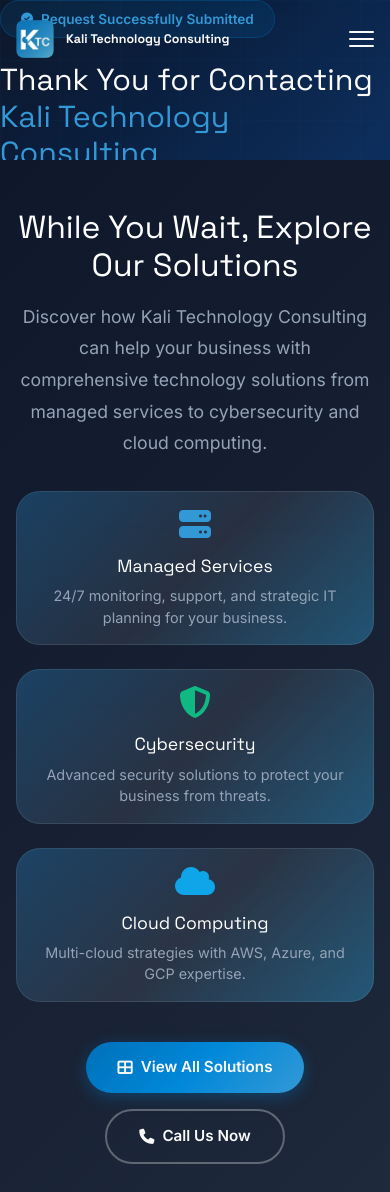
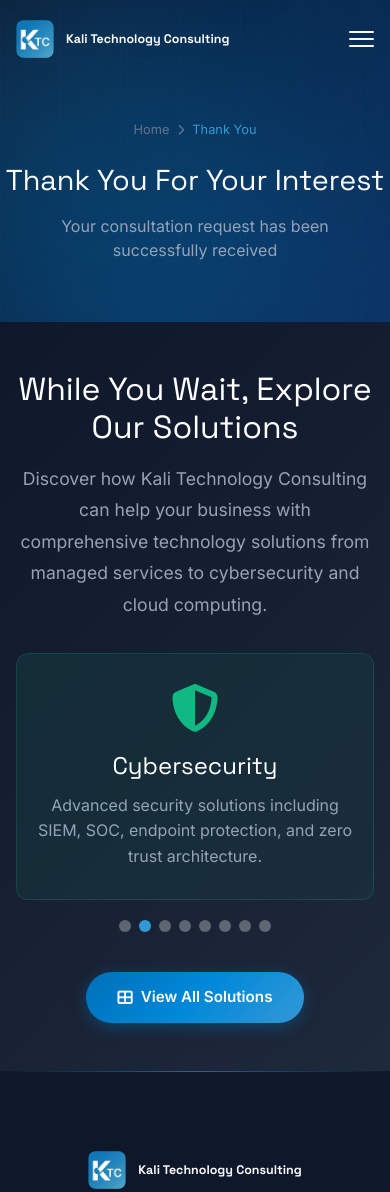
Before and after one commit to JalapenoTek/kalitc, a plain HTML site: page multipage/thank-you.html in a window 390 px wide. Shown: the top 1192 px of the page. Drawn offline with nearby package versions, Linux system fonts and the light colour scheme.

Commit message:
Enhance thank-you page with auto-scrolling services carousel and clean up content
- Add auto-scrolling carousel with all 8 services (Managed Services, Cybersecurity, Cloud Computing, Network & Voice, UC & Collaboration, Contact Center, AI & Automation, Mobility & IoT)
- Make carousel 50% smaller in width for better proportions
- Remove 'Call Us Now' button, keep only 'View All Solutions'
- Remove 'Request Successfully Submitted' badge
- Remove entire hero section with 'Thank You for Contacting' content
- Remove duplicate 'Thank You For Your Interest' heading
- Add touch/swipe support for mobile devices
- Add interactive indicators and auto-play functionality
- Optimize for mobile with responsive design
- Add proper page header with breadcrumbs

```diff
--- a/multipage/thank-you.html
+++ b/multipage/thank-you.html
@@ -80,76 +80,23 @@
         </div>
     </nav>
 
-    <!-- Thank You Hero Section -->
-    <section class="hero" role="main">
-        <div class="container">
-            <div class="hero-grid">
-                <div class="hero-content">
-                    <div class="hero-badge">
-                        <i class="fas fa-check-circle"></i> Request Successfully Submitted
-                    </div>
-                    <h1>Thank You for Contacting <span style="color:#3399d6;">Kali Technology Consulting</span></h1>
-                    <p>
-                        Your consultation request has been successfully received. Our team of technology consultants
-                        will review your information and contact you within 24 hours to discuss your specific needs
-                        and how we can help transform your technology infrastructure.
-                    </p>
-
-                    <div class="hero-buttons">
-                        <a href="index.html" class="btn btn-primary">
-                            <i class="fas fa-home"></i> Back to Home
-                        </a>
-                        <a href="solutions.html" class="btn btn-secondary">
-                            <i class="fas fa-th-large"></i> Explore Solutions
-                        </a>
-                    </div>
-                </div>
-
-                <div class="hero-visual">
-                    <div class="hero-card" style="padding: 40px; text-align: center;">
-                        <div style="margin-bottom: 24px;">
-                            <div style="width: 80px; height: 80px; background: linear-gradient(135deg, #10b981, #059669); border-radius: 50%; display: flex; align-items: center; justify-content: center; margin: 0 auto 20px;">
-                                <i class="fas fa-check" style="font-size: 2rem; color: #fff;"></i>
-                            </div>
-                            <h3 style="color:#fff;font-size:1.3rem;margin-bottom:12px;">What Happens Next?</h3>
-                        </div>
-
-                        <div style="display: flex; flex-direction: column; gap: 16px; text-align: left;">
-                            <div style="display: flex; align-items: start; gap: 12px;">
-                                <div style="min-width: 24px; height: 24px; background: rgba(16,185,129,0.2); border-radius: 50%; display: flex; align-items: center; justify-content: center; margin-top: 2px;">
-                                    <i class="fas fa-envelope" style="font-size: 0.7rem; color: #10b981;"></i>
-                                </div>
-                                <div>
-                                    <div style="font-size: 0.9rem; font-weight: 600; color: #fff; margin-bottom: 4px;">Confirmation Email</div>
-                                    <div style="font-size: 0.8rem; color: #94a3b8; line-height: 1.4;">You'll receive a confirmation email with your request details.</div>
-                                </div>
-                            </div>
-
-                            <div style="display: flex; align-items: start; gap: 12px;">
-                                <div style="min-width: 24px; height: 24px; background: rgba(16,185,129,0.2); border-radius: 50%; display: flex; align-items: center; justify-content: center; margin-top: 2px;">
-                                    <i class="fas fa-user-tie" style="font-size: 0.7rem; color: #10b981;"></i>
-                                </div>
-                                <div>
-                                    <div style="font-size: 0.9rem; font-weight: 600; color: #fff; margin-bottom: 4px;">Expert Consultation</div>
-                                    <div style="font-size: 0.8rem; color: #94a3b8; line-height: 1.4;">A technology consultant will reach out within 24 hours.</div>
-                                </div>
-                            </div>
-
-                            <div style="display: flex; align-items: start; gap: 12px;">
-                                <div style="min-width: 24px; height: 24px; background: rgba(16,185,129,0.2); border-radius: 50%; display: flex; align-items: center; justify-content: center; margin-top: 2px;">
-                                    <i class="fas fa-lightbulb" style="font-size: 0.7rem; color: #10b981;"></i>
-                                </div>
-                                <div>
-                                    <div style="font-size: 0.9rem; font-weight: 600; color: #fff; margin-bottom: 4px;">Custom Solutions</div>
-                                    <div style="font-size: 0.8rem; color: #94a3b8; line-height: 1.4;">We'll provide tailored recommendations for your business.</div>
-                                </div>
-                            </div>
-                        </div>
-                    </div>
-                </div>
+    <!-- Page Header -->
+    <div class="page-header">
+        <div class="hero-grid"></div>
+        <div class="hero-bg-shapes">
+            <div class="hero-shape hero-shape-1"></div>
+            <div class="hero-shape hero-shape-2"></div>
+        </div>
+        <div class="page-header-content">
+            <div class="breadcrumb">
+                <a href="index.html">Home</a>
+                <i class="fas fa-chevron-right"></i>
+                <span>Thank You</span>
             </div>
+            <h1>Thank You For Your Interest</h1>
+            <p>Your consultation request has been successfully received</p>
         </div>
-    </section>
+    </div>
 
     <!-- Additional Information Section -->
     <section class="section section-dark">
@@ -161,32 +108,75 @@
                     from managed services to cybersecurity and cloud computing.
                 </p>
 
-                <div style="display: grid; grid-template-columns: repeat(auto-fit, minmax(250px, 1fr)); gap: 24px; margin-bottom: 40px;">
-                    <div class="hero-card" style="padding: 24px; text-align: center;">
-                        <i class="fas fa-server" style="font-size: 2rem; color: #3399d6; margin-bottom: 16px;"></i>
-                        <h3 style="color:#fff;font-size:1.1rem;margin-bottom:8px;">Managed Services</h3>
-                        <p style="color:#94a3b8;font-size:0.9rem;line-height:1.5;">24/7 monitoring, support, and strategic IT planning for your business.</p>
+                <!-- Auto-Scrolling Services Carousel -->
+                <div style="position: relative; overflow: hidden; margin: 0 auto 40px auto; border-radius: 12px; max-width: 400px;">
+                    <div id="servicesCarousel" style="display: flex; transition: transform 0.5s ease-in-out;">
+                        <!-- Service 1 -->
+                        <div class="service-slide" style="min-width: 100%; padding: 40px 30px; background: linear-gradient(135deg, rgba(51,153,214,0.1), rgba(51,153,214,0.05)); border: 1px solid rgba(51,153,214,0.2); border-radius: 12px; text-align: center;">
+                            <i class="fas fa-server" style="font-size: 3rem; color: #3399d6; margin-bottom: 20px;"></i>
+                            <h3 style="color:#fff;font-size:1.5rem;margin-bottom:12px;">Managed Services</h3>
+                            <p style="color:#94a3b8;font-size:1rem;line-height:1.6;max-width: 500px;margin: 0 auto;">24/7 monitoring, support, and strategic IT planning for your business with proactive maintenance and help desk support.</p>
+                        </div>
+
+                        <!-- Service 2 -->
+                        <div class="service-slide" style="min-width: 100%; padding: 40px 30px; background: linear-gradient(135deg, rgba(16,185,129,0.1), rgba(16,185,129,0.05)); border: 1px solid rgba(16,185,129,0.2); border-radius: 12px; text-align: center;">
+                            <i class="fas fa-shield-alt" style="font-size: 3rem; color: #10b981; margin-bottom: 20px;"></i>
+                            <h3 style="color:#fff;font-size:1.5rem;margin-bottom:12px;">Cybersecurity</h3>
+                            <p style="color:#94a3b8;font-size:1rem;line-height:1.6;max-width: 500px;margin: 0 auto;">Advanced security solutions including SIEM, SOC, endpoint protection, and zero trust architecture.</p>
+                        </div>
+
+                        <!-- Service 3 -->
+                        <div class="service-slide" style="min-width: 100%; padding: 40px 30px; background: linear-gradient(135deg, rgba(14,165,233,0.1), rgba(14,165,233,0.05)); border: 1px solid rgba(14,165,233,0.2); border-radius: 12px; text-align: center;">
+                            <i class="fas fa-cloud" style="font-size: 3rem; color: #0ea5e9; margin-bottom: 20px;"></i>
+                            <h3 style="color:#fff;font-size:1.5rem;margin-bottom:12px;">Cloud Computing</h3>
+                            <p style="color:#94a3b8;font-size:1rem;line-height:1.6;max-width: 500px;margin: 0 auto;">Multi-cloud strategies with AWS, Azure, and GCP expertise including migration and optimization.</p>
+                        </div>
+
+                        <!-- Service 4 -->
+                        <div class="service-slide" style="min-width: 100%; padding: 40px 30px; background: linear-gradient(135deg, rgba(234,88,12,0.1), rgba(234,88,12,0.05)); border: 1px solid rgba(234,88,12,0.2); border-radius: 12px; text-align: center;">
+                            <i class="fas fa-network-wired" style="font-size: 3rem; color: #fb923c; margin-bottom: 20px;"></i>
+                            <h3 style="color:#fff;font-size:1.5rem;margin-bottom:12px;">Network & Voice</h3>
+                            <p style="color:#94a3b8;font-size:1rem;line-height:1.6;max-width: 500px;margin: 0 auto;">Enterprise networking solutions including SD-WAN, MPLS, fiber, and VoIP services.</p>
+                        </div>
+
+                        <!-- Service 5 -->
+                        <div class="service-slide" style="min-width: 100%; padding: 40px 30px; background: linear-gradient(135deg, rgba(59,130,246,0.1), rgba(59,130,246,0.05)); border: 1px solid rgba(59,130,246,0.2); border-radius: 12px; text-align: center;">
+                            <i class="fas fa-comments" style="font-size: 3rem; color: #3b82f6; margin-bottom: 20px;"></i>
+                            <h3 style="color:#fff;font-size:1.5rem;margin-bottom:12px;">UC & Collaboration</h3>
+                            <p style="color:#94a3b8;font-size:1rem;line-height:1.6;max-width: 500px;margin: 0 auto;">Unified communications platforms with voice, video, messaging, and collaboration tools.</p>
+                        </div>
+
+                        <!-- Service 6 -->
+                        <div class="service-slide" style="min-width: 100%; padding: 40px 30px; background: linear-gradient(135deg, rgba(245,158,11,0.1), rgba(245,158,11,0.05)); border: 1px solid rgba(245,158,11,0.2); border-radius: 12px; text-align: center;">
+                            <i class="fas fa-headset" style="font-size: 3rem; color: #fbbf24; margin-bottom: 20px;"></i>
+                            <h3 style="color:#fff;font-size:1.5rem;margin-bottom:12px;">Contact Center</h3>
+                            <p style="color:#94a3b8;font-size:1rem;line-height:1.6;max-width: 500px;margin: 0 auto;">Cloud-based contact center solutions with AI-powered routing and omnichannel support.</p>
+                        </div>
+
+                        <!-- Service 7 -->
+                        <div class="service-slide" style="min-width: 100%; padding: 40px 30px; background: linear-gradient(135deg, rgba(168,85,247,0.1), rgba(168,85,247,0.05)); border: 1px solid rgba(168,85,247,0.2); border-radius: 12px; text-align: center;">
+                            <i class="fas fa-robot" style="font-size: 3rem; color: #a855f7; margin-bottom: 20px;"></i>
+                            <h3 style="color:#fff;font-size:1.5rem;margin-bottom:12px;">AI & Automation</h3>
+                            <p style="color:#94a3b8;font-size:1rem;line-height:1.6;max-width: 500px;margin: 0 auto;">Custom AI agents, automation pipelines, and workflow engineering solutions.</p>
+                        </div>
+
+                        <!-- Service 8 -->
+                        <div class="service-slide" style="min-width: 100%; padding: 40px 30px; background: linear-gradient(135deg, rgba(34,197,94,0.1), rgba(34,197,94,0.05)); border: 1px solid rgba(34,197,94,0.2); border-radius: 12px; text-align: center;">
+                            <i class="fas fa-microchip" style="font-size: 3rem; color: #22c55e; margin-bottom: 20px;"></i>
+                            <h3 style="color:#fff;font-size:1.5rem;margin-bottom:12px;">Mobility & IoT</h3>
+                            <p style="color:#94a3b8;font-size:1rem;line-height:1.6;max-width: 500px;margin: 0 auto;">Next-generation mobility solutions, IoT connectivity, and 5G network integration.</p>
+                        </div>
                     </div>
 
-                    <div class="hero-card" style="padding: 24px; text-align: center;">
-                        <i class="fas fa-shield-alt" style="font-size: 2rem; color: #10b981; margin-bottom: 16px;"></i>
-                        <h3 style="color:#fff;font-size:1.1rem;margin-bottom:8px;">Cybersecurity</h3>
-                        <p style="color:#94a3b8;font-size:0.9rem;line-height:1.5;">Advanced security solutions to protect your business from threats.</p>
-                    </div>
-
-                    <div class="hero-card" style="padding: 24px; text-align: center;">
-                        <i class="fas fa-cloud" style="font-size: 2rem; color: #0ea5e9; margin-bottom: 16px;"></i>
-                        <h3 style="color:#fff;font-size:1.1rem;margin-bottom:8px;">Cloud Computing</h3>
-                        <p style="color:#94a3b8;font-size:0.9rem;line-height:1.5;">Multi-cloud strategies with AWS, Azure, and GCP expertise.</p>
+                    <!-- Carousel Indicators -->
+                    <div id="carouselIndicators" style="display: flex; justify-content: center; gap: 8px; margin-top: 20px;">
+                        <!-- Indicators will be added by JavaScript -->
                     </div>
                 </div>
 
                 <div style="display: flex; gap: 16px; justify-content: center; flex-wrap: wrap;">
                     <a href="solutions.html" class="btn btn-primary">
                         <i class="fas fa-th-large"></i> View All Solutions
-                    </a>
-                    <a href="tel:+1-619-759-5900" class="btn btn-secondary">
-                        <i class="fas fa-phone"></i> Call Us Now
                     </a>
                 </div>
             </div>
@@ -246,5 +236,116 @@
 
     <!-- Custom JavaScript -->
     <script src="js/main.js"></script>
+
+    <!-- Auto-Scrolling Carousel Script -->
+    <script>
+        document.addEventListener('DOMContentLoaded', function() {
+            const carousel = document.getElementById('servicesCarousel');
+            const indicators = document.getElementById('carouselIndicators');
+            const slides = carousel.querySelectorAll('.service-slide');
+            let currentSlide = 0;
+            let autoplayInterval;
+
+            // Create indicators
+            slides.forEach((_, index) => {
+                const indicator = document.createElement('div');
+                indicator.style.cssText = `
+                    width: 12px;
+                    height: 12px;
+                    border-radius: 50%;
+                    background: ${index === 0 ? '#3399d6' : 'rgba(255,255,255,0.3)'};
+                    cursor: pointer;
+                    transition: background 0.3s ease;
+                `;
+                indicator.addEventListener('click', () => goToSlide(index));
+                indicators.appendChild(indicator);
+            });
+
+            function updateIndicators() {
+                const indicatorElements = indicators.children;
+                for (let i = 0; i < indicatorElements.length; i++) {
+                    indicatorElements[i].style.background = i === currentSlide ? '#3399d6' : 'rgba(255,255,255,0.3)';
+                }
+            }
+
+            function goToSlide(slideIndex) {
+                currentSlide = slideIndex;
+                const offset = -slideIndex * 100;
+                carousel.style.transform = `translateX(${offset}%)`;
+                updateIndicators();
+                resetAutoplay();
+            }
+
+            function nextSlide() {
+                currentSlide = (currentSlide + 1) % slides.length;
+                goToSlide(currentSlide);
+            }
+
+            function startAutoplay() {
+                autoplayInterval = setInterval(nextSlide, 4000); // Change slide every 4 seconds
+            }
+
+            function resetAutoplay() {
+                clearInterval(autoplayInterval);
+                startAutoplay();
+            }
+
+            // Pause on hover
+            carousel.addEventListener('mouseenter', () => clearInterval(autoplayInterval));
+            carousel.addEventListener('mouseleave', startAutoplay);
+
+            // Touch support for mobile
+            let touchStartX = 0;
+            let touchEndX = 0;
+
+            carousel.addEventListener('touchstart', (e) => {
+                touchStartX = e.changedTouches[0].screenX;
+                clearInterval(autoplayInterval);
+            });
+
+            carousel.addEventListener('touchend', (e) => {
+                touchEndX = e.changedTouches[0].screenX;
+                handleSwipe();
+                startAutoplay();
+            });
+
+            function handleSwipe() {
+                const swipeThreshold = 50;
+                const diff = touchStartX - touchEndX;
+
+                if (Math.abs(diff) > swipeThreshold) {
+                    if (diff > 0) {
+                        // Swipe left - next slide
+                        nextSlide();
+                    } else {
+                        // Swipe right - previous slide
+                        currentSlide = (currentSlide - 1 + slides.length) % slides.length;
+                        goToSlide(currentSlide);
+                    }
+                }
+            }
+
+            // Start autoplay
+            startAutoplay();
+
+            // Responsive adjustments
+            function adjustForMobile() {
+                if (window.innerWidth <= 768) {
+                    // Adjustments for mobile
+                    slides.forEach(slide => {
+                        slide.style.padding = '30px 20px';
+                    });
+                } else {
+                    // Reset for desktop
+                    slides.forEach(slide => {
+                        slide.style.padding = '40px';
+                    });
+                }
+            }
+
+            adjustForMobile();
+            window.addEventListener('resize', adjustForMobile);
+        });
+    </script>
 </body>
 </html>
```
